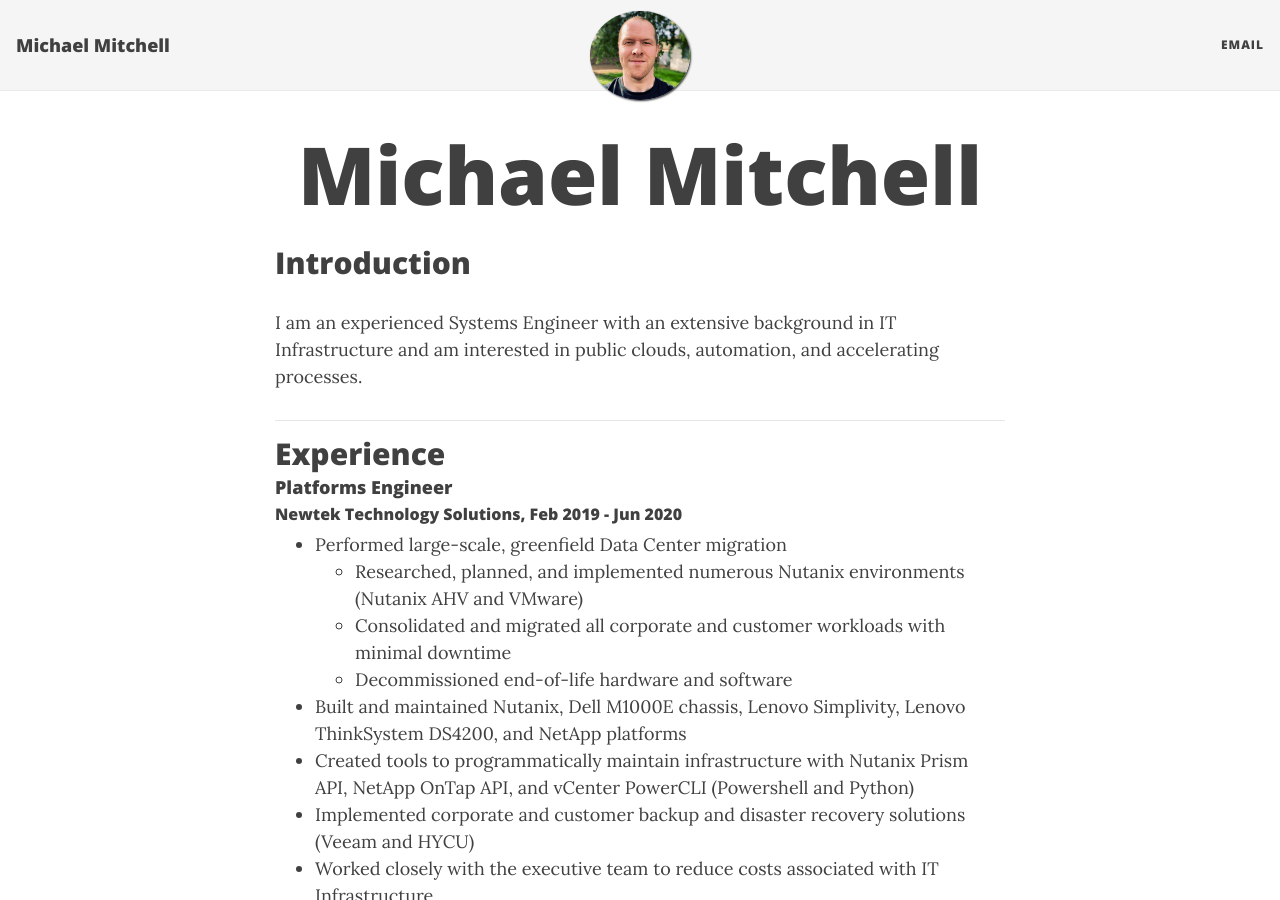
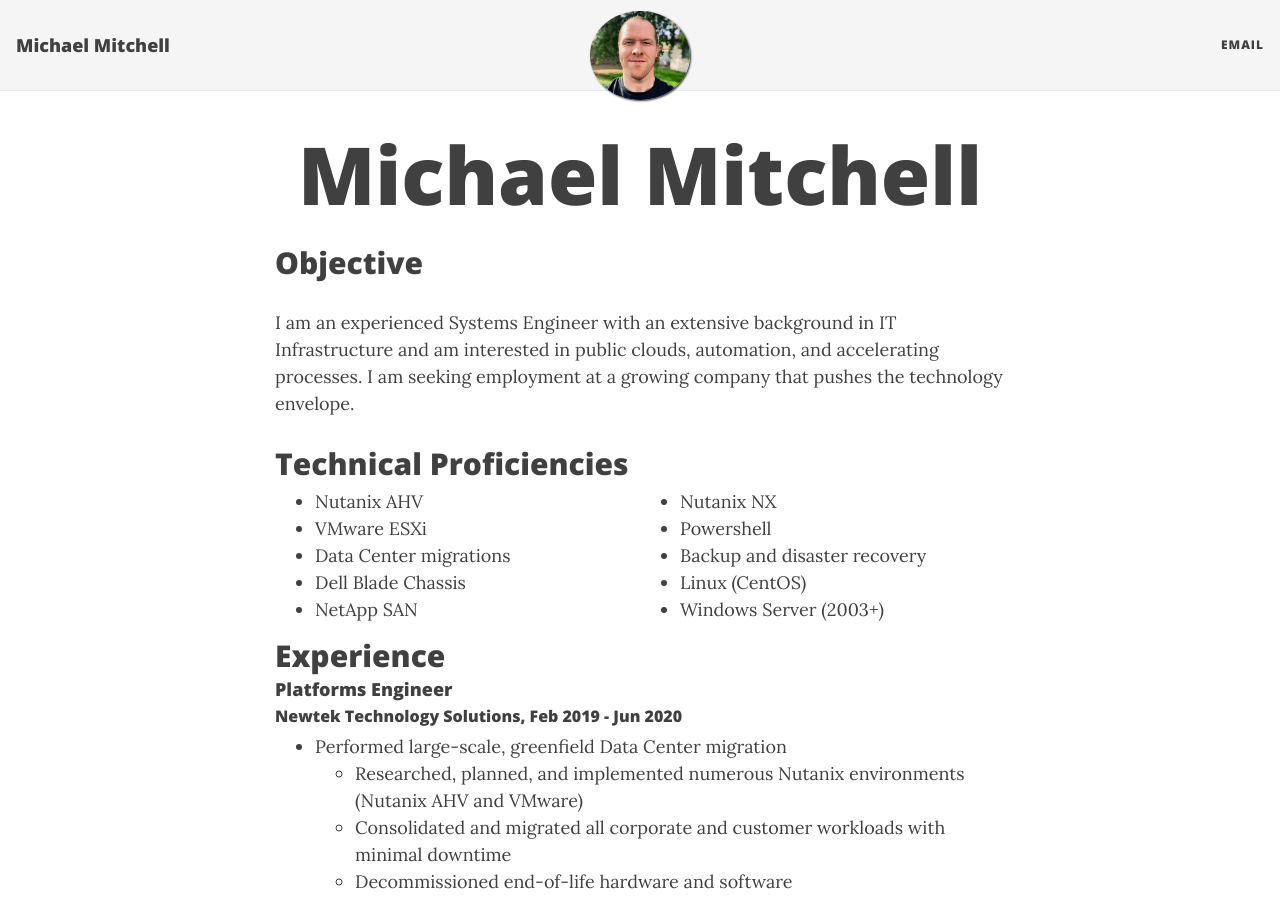
Before and after one commit to themichaelmitchell/themichaelmitchell.github.io, a Jekyll site: the page built from index.md, in a window 1280 px wide and 900 px high. Built offline with Jekyll 4.4.1, drawn with Linux system fonts in a browser that asks for light colours; nearby versions of some CDN libraries.

Commit message:
Add prof's

```diff
--- a/index.md
+++ b/index.md
@@ -4,10 +4,35 @@ title: Michael Mitchell
 # subtitle:
 ---
 
-## Introduction
-I am an experienced Systems Engineer with an extensive background in IT Infrastructure and am interested in public clouds, automation, and accelerating processes.
+## Objective
+I am an experienced Systems Engineer with an extensive background in IT Infrastructure and am interested in public clouds, automation, and accelerating processes. I am seeking employment at a growing company that pushes the technology envelope.
 
----
+<!-- --- -->
+
+## Technical Proficiencies
+<div style="float: left; width: 50%;">
+<ul>
+<li>Nutanix AHV</li>
+<li>VMware ESXi</li>
+<li>Data Center migrations</li>
+<li>Dell Blade Chassis</li>
+<li>NetApp SAN</li>
+</ul>
+</div>
+
+<div style="float: right; width: 50%;">
+<ul>
+<li>Nutanix NX</li>
+<li>Powershell</li>
+<li>Backup and disaster recovery</li>
+<li>Linux (CentOS)</li>
+<li>Windows Server (2003+)</li>
+</ul>
+</div>
+<!--
+--- -->
+
+
 
 ## Experience
 #### Platforms Engineer
@@ -46,7 +71,7 @@ I am an experienced Systems Engineer with an extensive background in IT Infrastr
 - Worked and completed tickets while meeting an SLA
 - Managed Windows Server (2008+) and Linux (Ubuntu) environments
 
----
+<!-- --- -->
 
 ## Extracurricular
 - Continued learning via my homelab (VMware, containers (docker/rancher), IaC (Terraform, Ansible))
```
